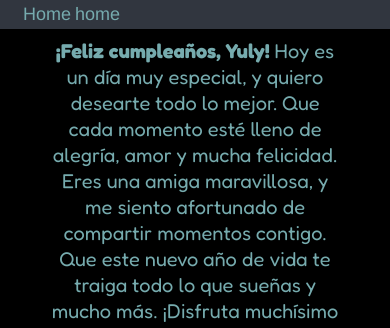
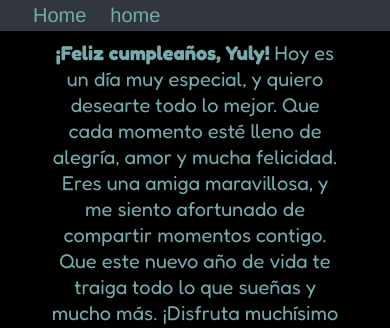
Before and after one commit to ronnieronald/Happy, a plain HTML site: page index.html in a window 390 px wide. Shown: the top 328 px of the page. Drawn offline with Linux system fonts and the light colour scheme; a web font is replaced by a local one.

Commit message:
style.css

```diff
--- a/style.css
+++ b/style.css
@@ -18,12 +18,15 @@ body {
 }
 
 header {
+    margin: 0%;
+
     background-color: var(--color-secundario);
     padding: 1%; /* Espacio interno */
 }
 
 .enlace a {
-    margin: 0 20px;
+    width: 100%;
+    margin: auto;
     text-decoration: none;
     font-family: 'Franklin Gothic Medium', 'Arial Narrow', Arial, sans-serif;
     color: var(--color-terciario);
@@ -31,7 +34,7 @@ header {
 }
 
 .enlace {
-    padding: 0 0 0 15%;
+
 }
 
 main {
@@ -60,7 +63,7 @@ main {
 .Video_Imagen {
     display: flex;
     flex-direction: row-reverse;
-    padding: 0 5%;
+    padding: 0 30%;
     align-items: center; /* Centrar elementos */
 }
 
@@ -91,10 +94,15 @@ footer {
         align-items: center; /* Centrar los enlaces */
     }
 
-    .enlace a {
-        margin: 10px 0; /* Espacio vertical entre enlaces */
-        font-size: 18px; /* Tamaño de fuente más pequeño */
-    }
+
+.enlace a {
+    margin: 0 10px;
+    text-decoration: none;
+    font-family: 'Franklin Gothic Medium', 'Arial Narrow', Arial, sans-serif;
+    color: var(--color-terciario);
+    font-size: 20px;
+}
+
 
     main {
         text-align: center; /* Centrar texto en el main */
@@ -119,13 +127,6 @@ footer {
         align-items: center; /* Centrar elementos */
         padding: 10px; /* Añadir padding */
     }
-
-    .img {
-        width: 100%; /* Ajustar a 100% en móviles */
-        max-width: 150px; /* Tamaño máximo para imágenes */
-        margin: 10px 0; /* Espacio vertical entre imágenes */
-    }
-}
 
 @media (max-width: 480px) {
     .Presentacion_contenido_texto {
@@ -155,3 +156,4 @@ footer {
         align-items: center; /* Centrar elementos */
     }
 }
+}
```
